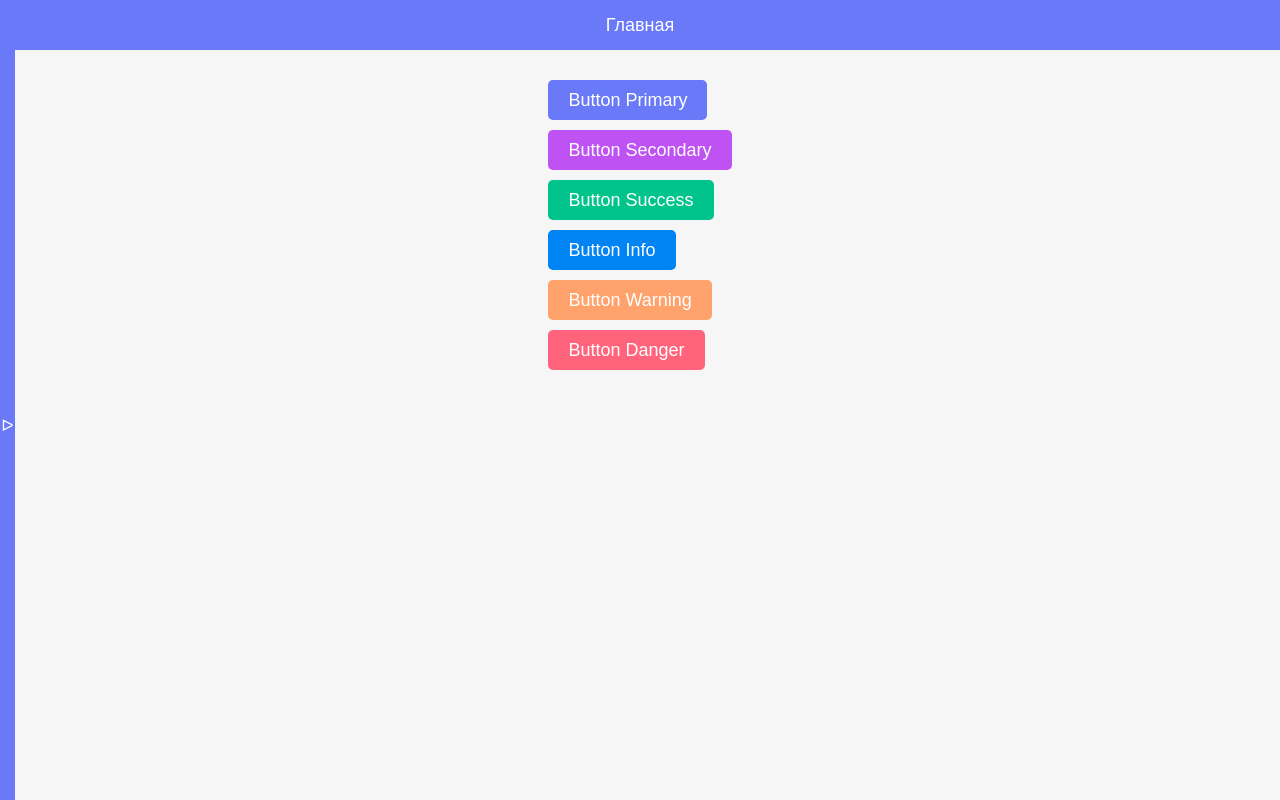
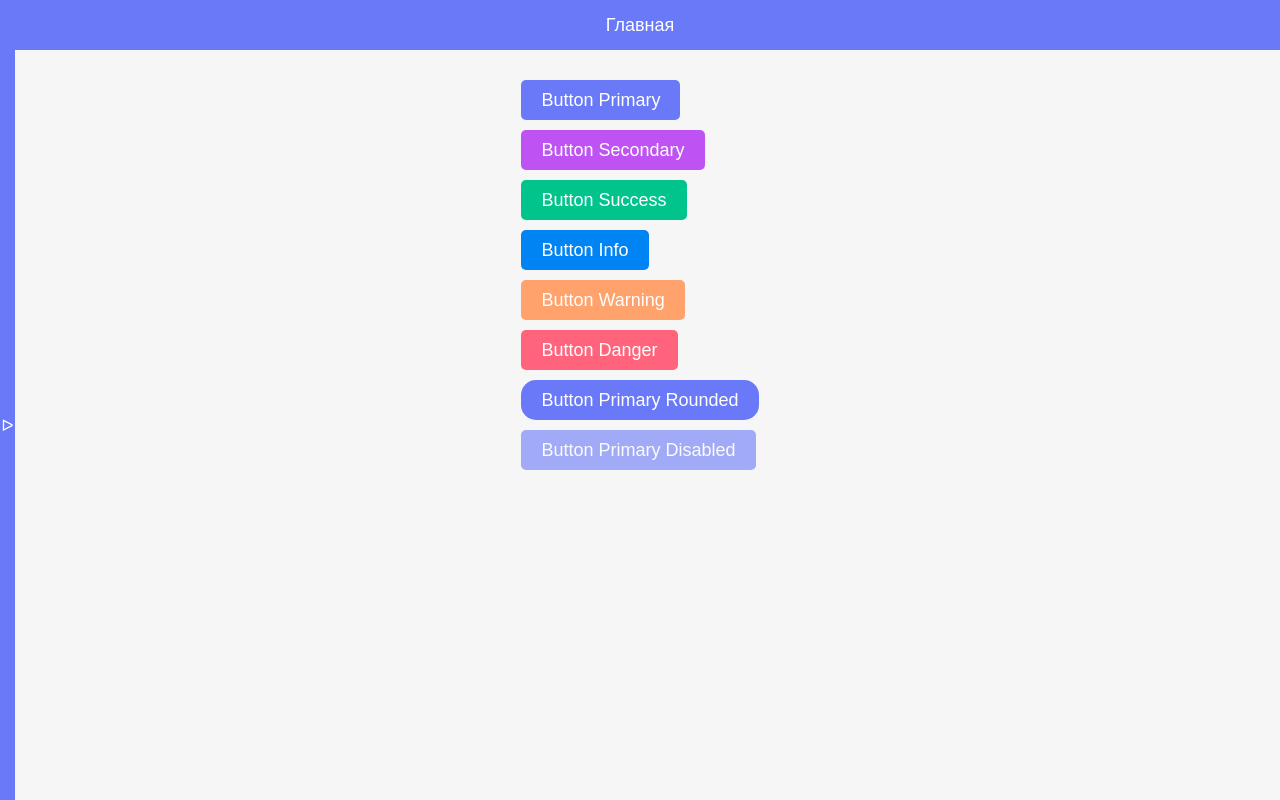
Before and after one commit to Crash2022/Vue-Design, a Vue app: page /button in a window 1280 px wide. Built offline with nearby package versions, Linux system fonts and the light colour scheme.

Commit message:
add: button disabled

```diff
--- a/src/pages/ButtonPage.vue
+++ b/src/pages/ButtonPage.vue
@@ -18,6 +18,14 @@
         <CustomButton @click="buttonClick" :color="'danger'">
             Button Danger
         </CustomButton>
+
+        <CustomButton @click="buttonClick" :rounded="true">
+            Button Primary Rounded
+        </CustomButton>
+
+        <CustomButton @click="buttonClick" disabled>
+            Button Primary Disabled
+        </CustomButton>
     </div>
 </template>
 
--- a/src/shared/ui/CustomUI/CustomButton.vue
+++ b/src/shared/ui/CustomUI/CustomButton.vue
@@ -1,6 +1,9 @@
 <template>
     <div class="button_wrapper">
-        <button :class="['custom_btn', `custom_btn_${color}`]">
+        <button :disabled="disabled"
+                :class="['custom_btn', `custom_btn_${color}`,
+                        {'custom_btn_rounded': rounded}]"
+        >
             <slot></slot>
         </button>
     </div>
@@ -11,16 +14,21 @@ const props = defineProps({
     color: {
         type: String,
         default: 'primary'
-    }
+    },
+    disabled: {
+        type: Boolean,
+        required: false
+    },
+    rounded: {
+        type: Boolean,
+        required: false
+    },
 })
-
-// export default {
-//     name: 'custom-button'
-// };
 </script>
 
 <style lang="scss" scoped>
 .button_wrapper {
+    // стандартная кнопка
     .custom_btn {
         background-color: var(--primary);
         color: white;
@@ -40,6 +48,17 @@ const props = defineProps({
             background-color: var(--primary-hover);
         }
 
+        // отключенная кнопка
+        &:disabled {
+            opacity: 0.6;
+            cursor: default;
+        }
+        // закругленная кнопка
+        &_rounded {
+            border-radius: 15px;
+        }
+
+        // цветовые стили
         &_secondary {
             background-color: var(--secondary);
 
```
